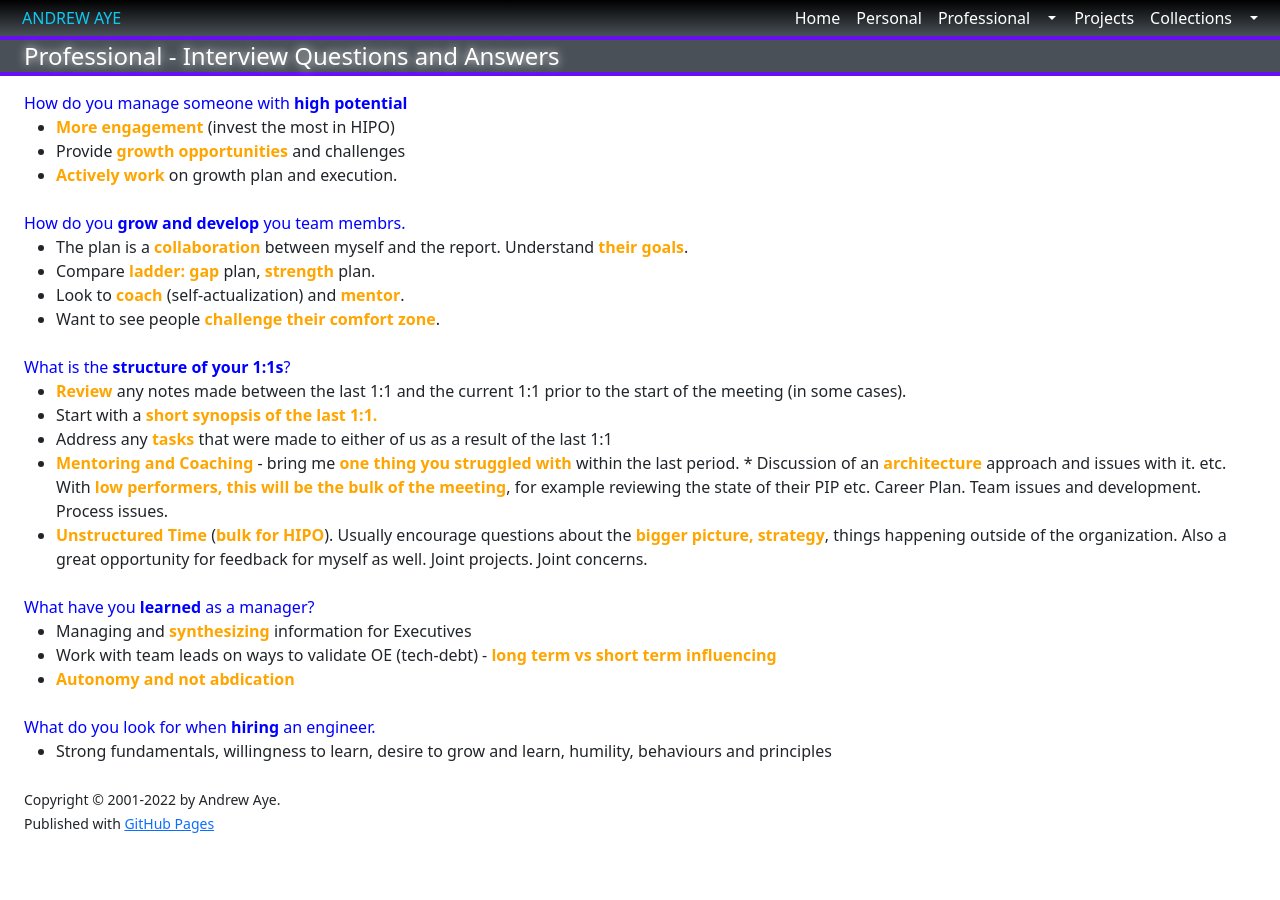
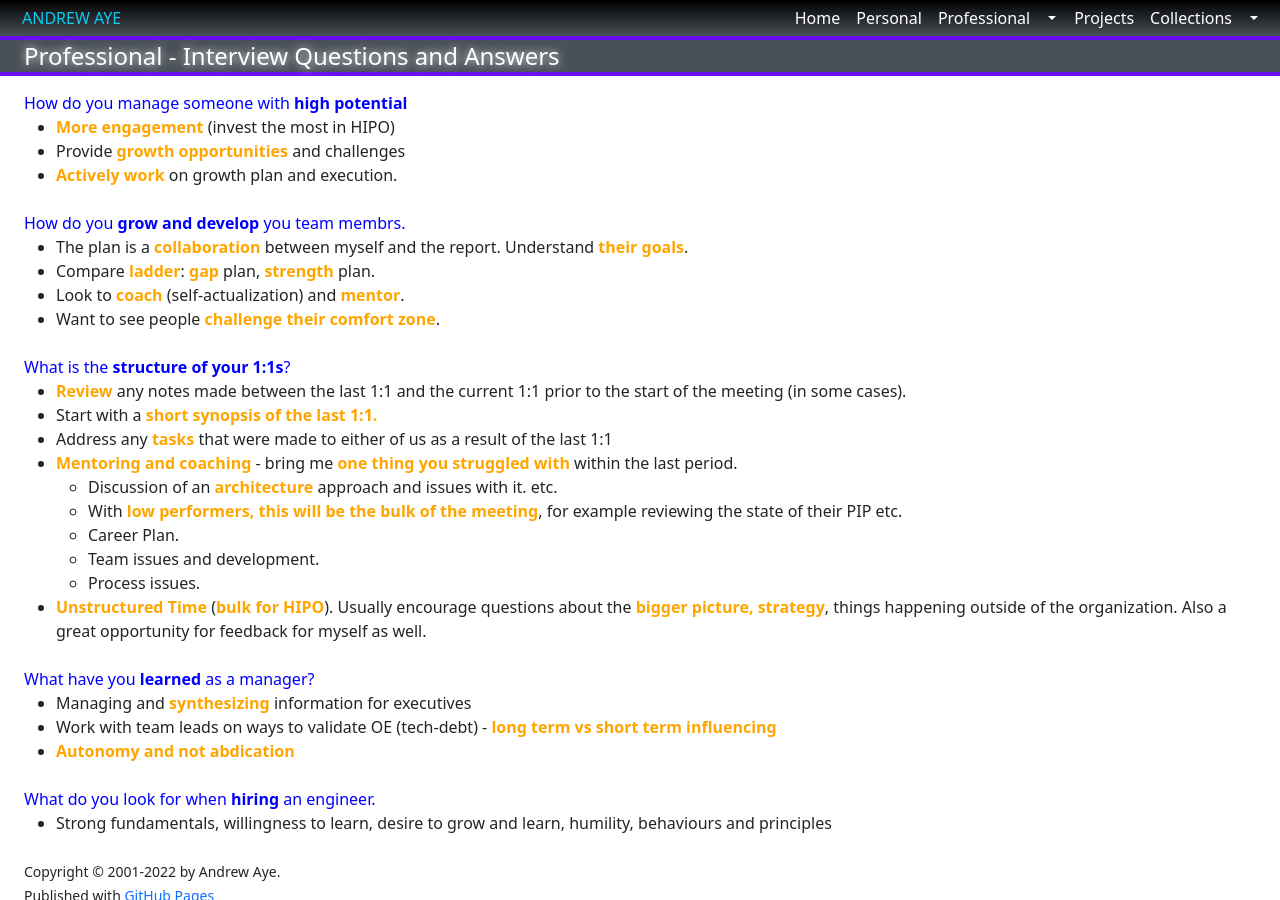
Before and after one commit to aaye/aaye.github.io, a Jekyll site: the page built from professional/interviewqanda.md, in a window 1280 px wide and 900 px high, scrolled down 1299 px. Built offline with Jekyll 4.4.1, drawn with Linux system fonts in a browser that asks for light colours; before the commit the page ends 2150 px from its top, so only the background shows below that.

Commit message:
Update interviewqanda.md

```diff
--- a/professional/interviewqanda.md
+++ b/professional/interviewqanda.md
@@ -78,7 +78,7 @@ My job is to engage and negotiate with teams to always strive for win-win situat
 
 <span style="color:blue">How do you **grow and develop** you team membrs.</span>
 - The plan is a <span style="color:orange">**collaboration**</span> between myself and the report. Understand <span style="color:orange">**their goals**</span>.
-- Compare <span style="color:orange">**ladder:**</span> <span style="color:orange">**gap**</span> plan, <span style="color:orange">**strength**</span> plan.
+- Compare <span style="color:orange">**ladder**</span>: <span style="color:orange">**gap**</span> plan, <span style="color:orange">**strength**</span> plan.
 - Look to <span style="color:orange">**coach**</span> (self-actualization) and <span style="color:orange">**mentor**</span>.
 - Want to see people <span style="color:orange">**challenge their comfort zone**</span>.
 
@@ -88,13 +88,18 @@ My job is to engage and negotiate with teams to always strive for win-win situat
 - <span style="color:orange">**Review**</span> any notes made between the last 1:1 and the current 1:1 prior to the start of the meeting (in some cases).
 - Start with a <span style="color:orange">**short synopsis of the last 1:1.**</span>
 - Address any <span style="color:orange">**tasks**</span> that were made to either of us as a result of the last 1:1
-- <span style="color:orange">**Mentoring and Coaching**</span> - bring me <span style="color:orange">**one thing you struggled with**</span> within the last period.   * Discussion of an <span style="color:orange">**architecture**</span> approach and issues with it. etc. With <span style="color:orange">**low performers, this will be the bulk of the meeting**</span>, for example reviewing the state of their PIP etc. Career Plan. Team issues and development. Process issues.
-- <span style="color:orange">**Unstructured Time**</span> (<span style="color:orange">**bulk for HIPO**</span>). Usually encourage questions about the <span style="color:orange">**bigger picture, strategy**</span>, things happening outside of the organization. Also a great opportunity for feedback for myself as well. Joint projects. Joint concerns.
+- <span style="color:orange">**Mentoring and coaching**</span> - bring me <span style="color:orange">**one thing you struggled with**</span> within the last period.
+  * Discussion of an <span style="color:orange">**architecture**</span> approach and issues with it. etc.
+  * With <span style="color:orange">**low performers, this will be the bulk of the meeting**</span>, for example reviewing the state of their PIP etc.
+  * Career Plan.
+  * Team issues and development.
+  * Process issues.
+- <span style="color:orange">**Unstructured Time**</span> (<span style="color:orange">**bulk for HIPO**</span>). Usually encourage questions about the <span style="color:orange">**bigger picture, strategy**</span>, things happening outside of the organization. Also a great opportunity for feedback for myself as well.
 
 <br/>
 
 <span style="color:blue">What have you **learned** as a manager?</span>
-- Managing and <span style="color:orange">**synthesizing**</span> information for Executives
+- Managing and <span style="color:orange">**synthesizing**</span> information for executives
 - Work with team leads on ways to validate OE (tech-debt) - <span style="color:orange">**long term vs short term influencing**</span>
 - <span style="color:orange">**Autonomy and not abdication**</span>
 
```
